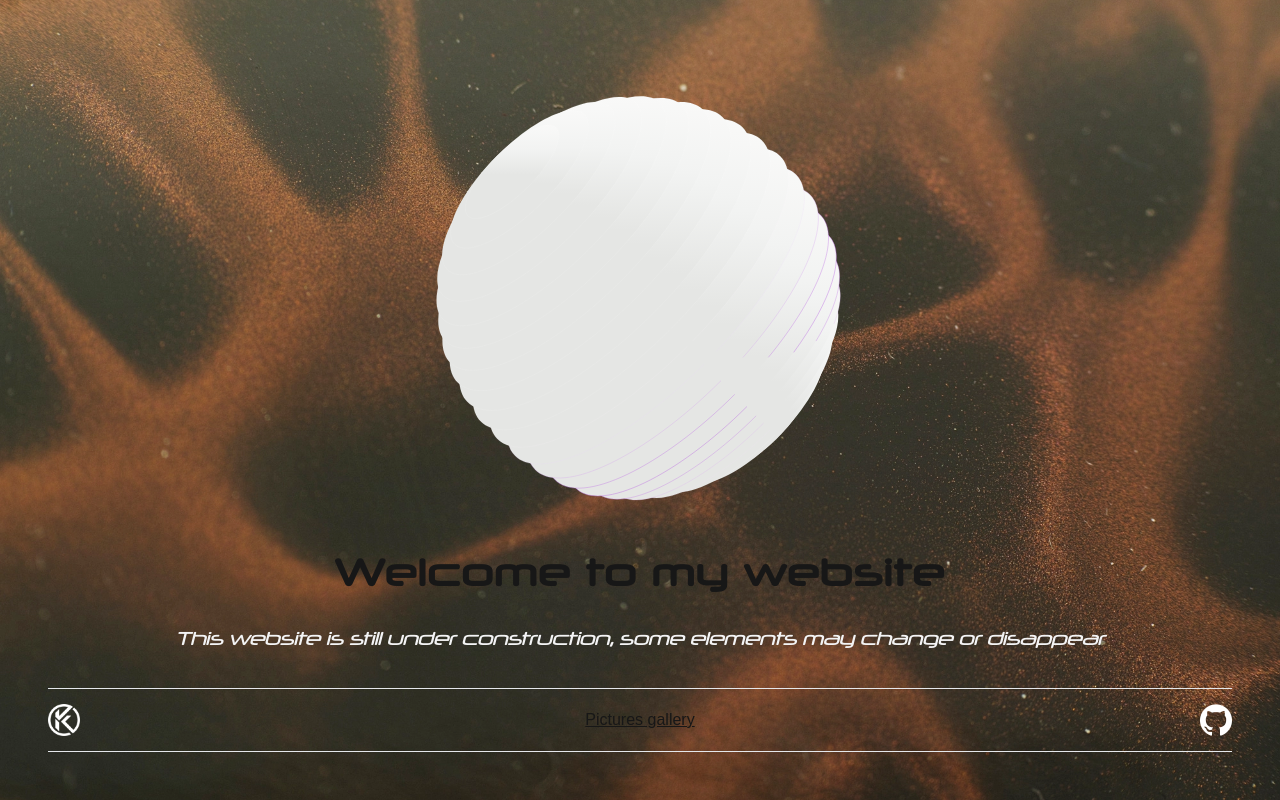
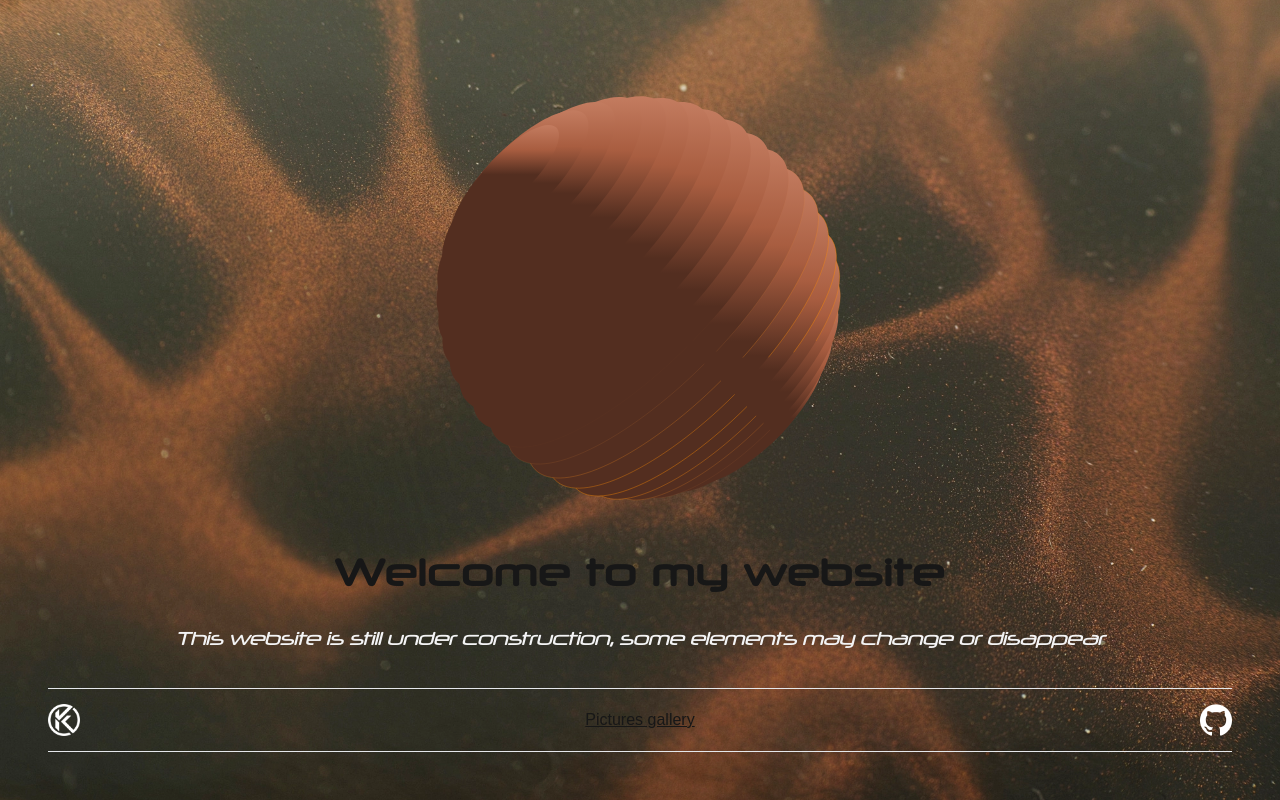
Before and after one commit to Kuurow/NextJsWeb, a Next.js app: page / in a window 1280 px wide. Built offline with nearby package versions, Linux system fonts and the light colour scheme.

Commit message:
updated sphere color

```diff
--- a/components/Sphere.tsx
+++ b/components/Sphere.tsx
@@ -4,12 +4,12 @@ export default function Sphere() {
     return (
         <div className="animation-wrapper flex w-full">
             <div className="sphere-animation relative w-[240px] left-[calc(100vw/2-120px)] md:w-[360px] md:left-[calc(100vw/2-180px)] lg:w-[440px] lg:left-[calc(100vw/2-220px)]">
-                <svg className="sphere" viewBox="0 0 440 440" stroke="rgba(238, 238, 238,.35)">
+                <svg className="sphere" viewBox="0 0 440 440" stroke="rgba(231, 140, 76,.35)">
                     <defs>
                         <linearGradient id="sphereGradient" x1="5%" x2="5%" y1="0%" y2="15%">
-                            <stop stopColor="#F9F9F8" offset="0%" />
-                            <stop stopColor="#F2F3F2" offset="50%" />
-                            <stop stopColor="#E5E6E4" offset="100%" />
+                            <stop stopColor="#c37c60" offset="0%" />
+                            <stop stopColor="#a85d40" offset="50%" />
+                            <stop stopColor="#532e20" offset="100%" />
                         </linearGradient>
                     </defs>
                     <path d="M361.604 361.238c-24.407 24.408-51.119 37.27-59.662 28.727-8.542-8.543 4.319-35.255 28.726-59.663 24.408-24.407 51.12-37.269 59.663-28.726 8.542 8.543-4.319 35.255-28.727 59.662z" />
--- a/public/libs/sphereAnime.js
+++ b/public/libs/sphereAnime.js
@@ -29,7 +29,7 @@ function fitElementToParent(el, padding) {
         for (var i = 0; i < pathLength; i++) {
           aimations.push(anime({
             targets: spherePathEls[i],
-            stroke: {value: ['rgba(185, 101, 225,1)', 'rgba(255,255,255,.25)'], duration: 500},
+            stroke: {value: ['rgb(255, 140, 0,1)', 'rgba(231, 140, 76, 0)'], duration: 500},
             translateX: [2, -4],
             translateY: [2, -4],
             easing: 'easeOutQuad',
```
